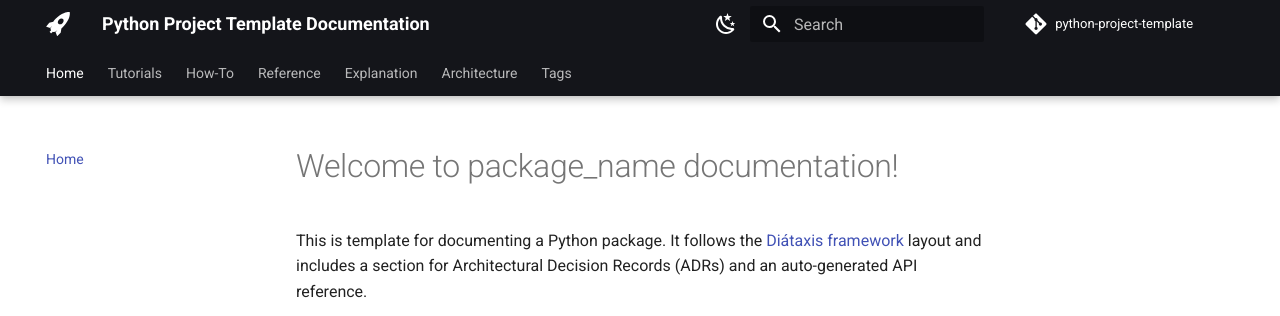
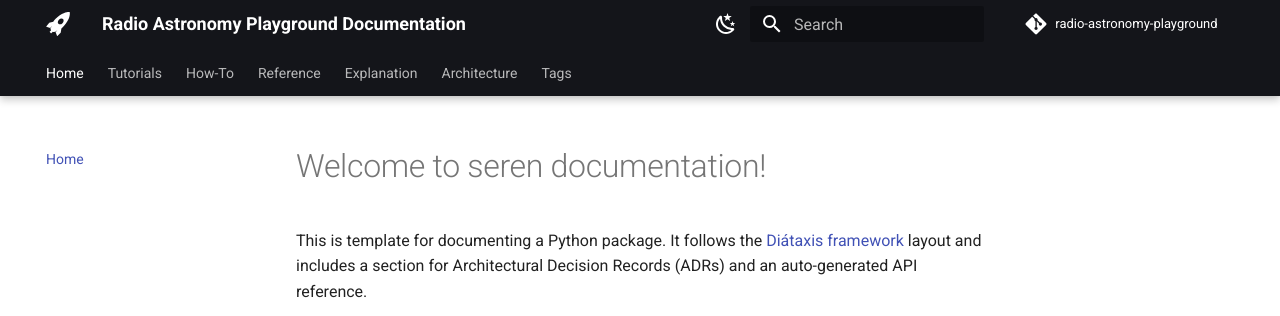
Before and after one commit to gemmadanks/radio-astronomy-playground, an MkDocs documentation site: the page built from docs/index.md, in a window 1280 px wide, cut to the strip 0-316 px from the top of the page. Built offline with MkDocs 1.6.1 and Material for MkDocs 9.7.7, drawn with Linux system fonts in a browser that asks for light colours; comment, search, counter and statistics services are not loaded.

```diff
--- a/docs/index.md
+++ b/docs/index.md
@@ -1,5 +1,5 @@
-# Welcome to package_name documentation!
+# Welcome to seren documentation!
 
 This is template for documenting a Python package. It follows the [Diátaxis framework](https://diataxis.fr/) layout and includes a section for Architectural Decision Records (ADRs) and an auto-generated API reference.
 
-::: package_name
+::: seren
--- a/mkdocs.yml
+++ b/mkdocs.yml
@@ -1,7 +1,7 @@
-site_name: Python Project Template Documentation
-site_url: https://gemmadanks.github.io/python-project-template/
-repo_url: https://github.com/gemmadanks/python-project-template
-repo_name: python-project-template
+site_name: Radio Astronomy Playground Documentation
+site_url: https://gemmadanks.github.io/radio-astronomy-playground/
+repo_url: https://github.com/gemmadanks/radio-astronomy-playground
+repo_name: radio-astronomy-playground
 
 theme:
   name: "material"
--- a/release-please-config.json
+++ b/release-please-config.json
@@ -64,7 +64,7 @@
         }
       ],
       "include-component-in-tag": false,
-      "package-name": "package_name",
+      "package-name": "seren",
       "release-type": "python"
     }
   }
```
Also changed, not shown: README.md (+7 -49 lines), docs/reference/index.md (+1 -1 lines), pyproject.toml (+6 -6 lines), src/seren/__init__.py (renamed from src/package_name/__init__.py), 7 other files.
